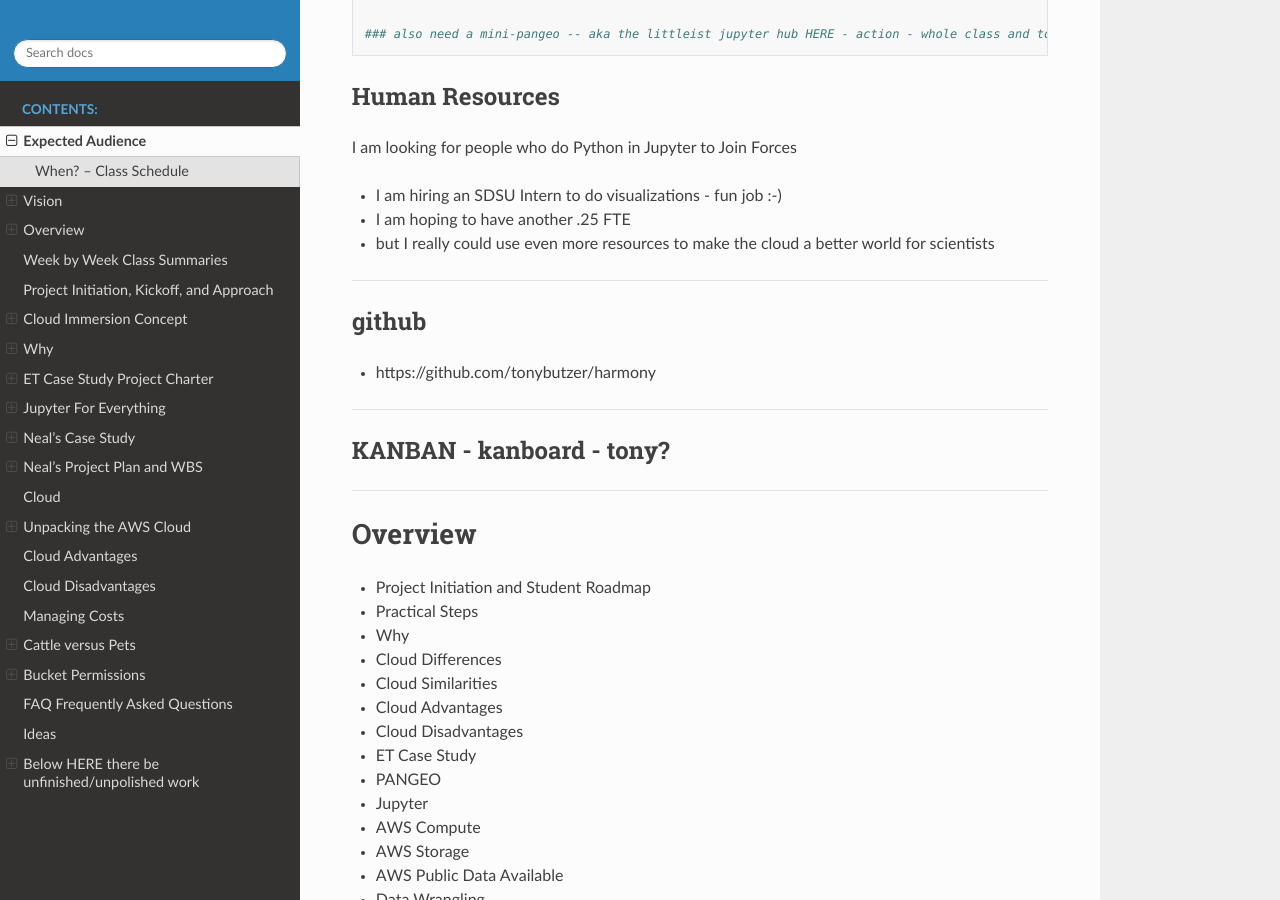
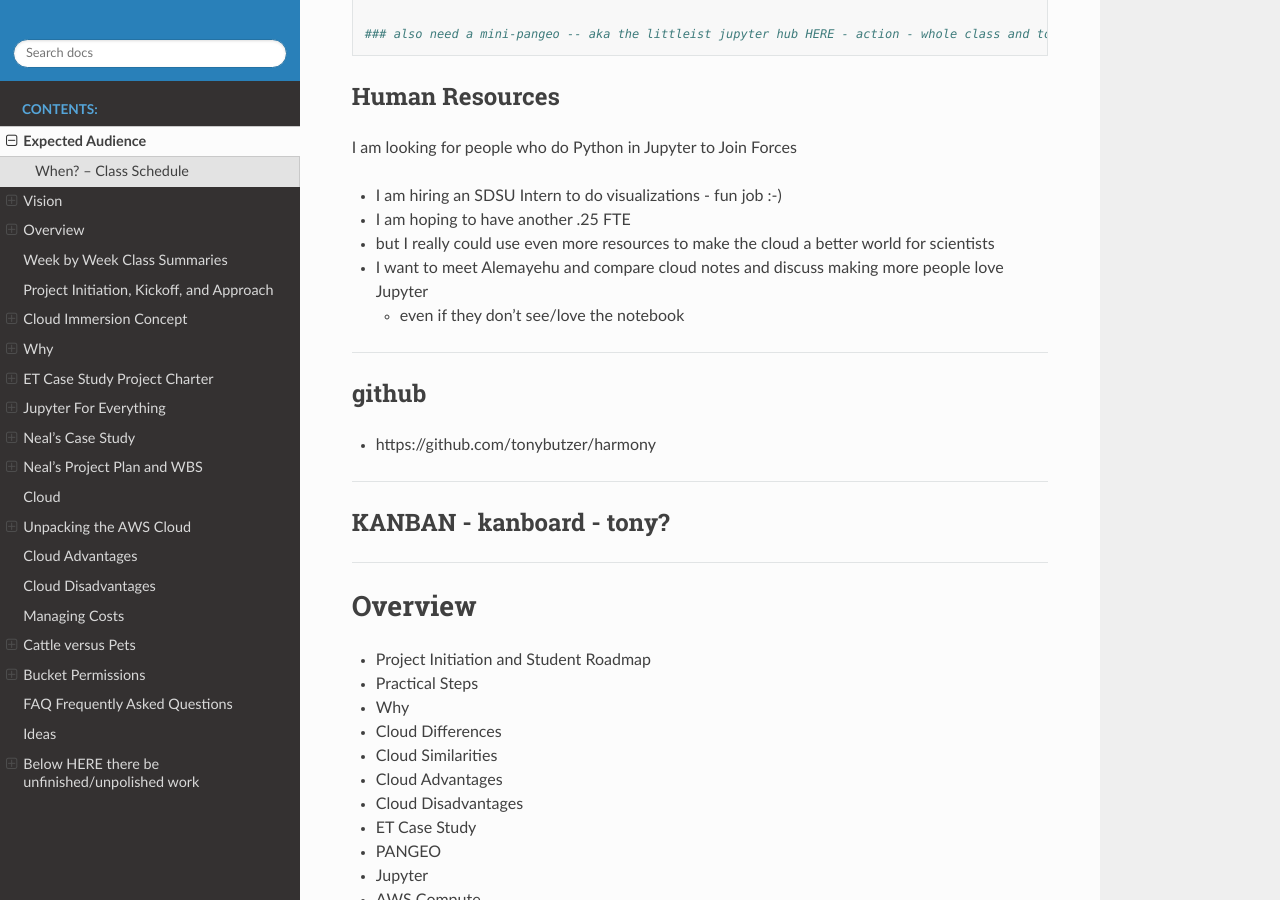
Before and after one commit to tonybutzer/harmony, a Sphinx documentation site: the page built from documentation/source/00define_ET.md, in a window 1280 px wide and 900 px high, scrolled down 2151 px. Built offline with Sphinx 7.4.7 and the Read the Docs theme 2.0.0, drawn with Linux system fonts in a browser that asks for light colours; pages that are not in the unit, such as notebooks, are missing from menus.

Commit message:
automatic git update from Makefile

```diff
--- a/documentation/source/00define_ET.md
+++ b/documentation/source/00define_ET.md
@@ -66,6 +66,8 @@ I am looking for people who do Python in Jupyter to Join Forces
 - I am hiring an SDSU Intern to do visualizations - fun job :-)
 - I am hoping to have another .25 FTE
 - but I really could use even more resources to make the cloud a better world for scientists
+- I want to meet Alemayehu and compare cloud notes and discuss making more people love Jupyter
+	- even if they don't see/love the notebook
 
 ---
 ## github
```
